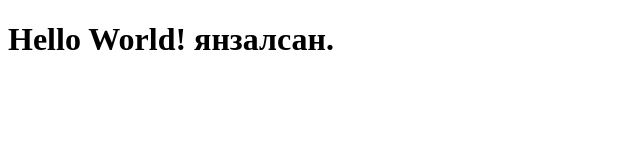
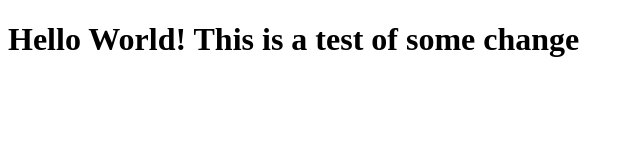
Before and after one commit to erdenebat1/lekts12, a plain HTML site: page index.html in a window 1280 px wide. Shown: the whole page, without its empty margins (0-640 px from the left). Drawn offline with Linux system fonts and the light colour scheme.

Commit message:
#10 fixed and updated h1

```diff
--- a/index.html
+++ b/index.html
@@ -7,6 +7,6 @@
     <title>lekts12</title>
 </head>
 <body>
-    <h1>Hello World! янзалсан.</h1>
+    <h1>Hello World! This is a test of some change</h1>
 </body>
 </html>
```
